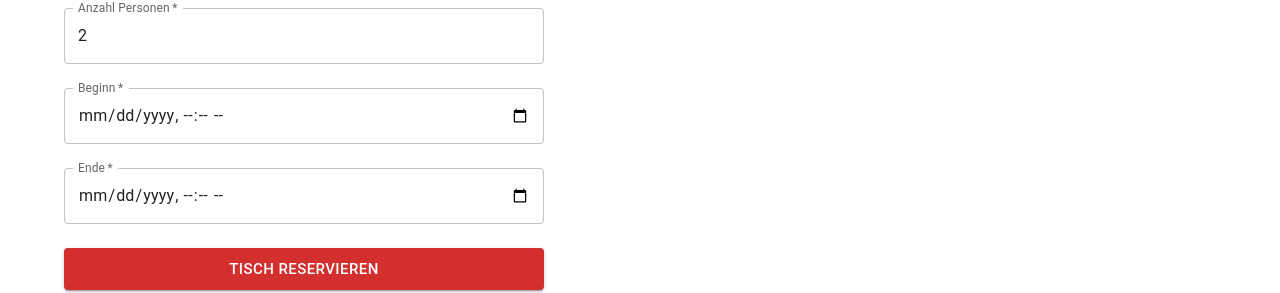
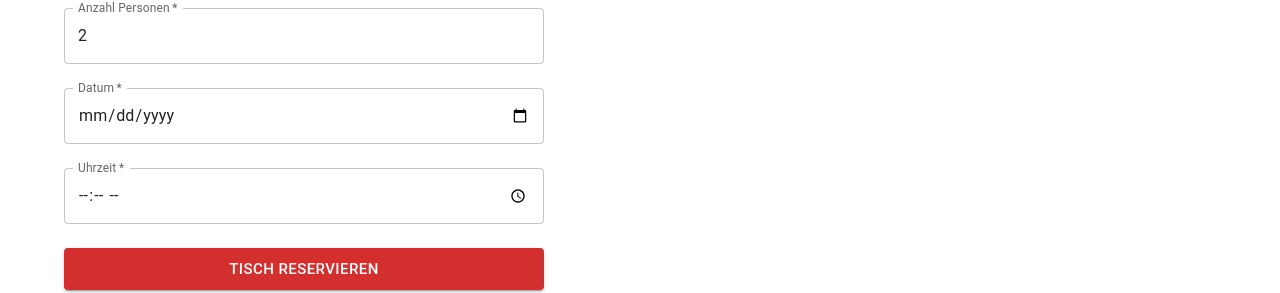
Before and after one commit to ny-nico-s/2026-rest-food-frontend-4, a React (Vite) app in the folder frontend-restaurant/: page /reservieren in a window 1280 px wide. Shown: the part 314-607 px from the top of the page. Built offline with nearby package versions, Linux system fonts and the light colour scheme.

Commit message:
Fix reservation request format and use German date and time inputs in 30-minute steps

```diff
--- a/frontend-restaurant/src/components/organisms/ReservationForm/ReservationForm.tsx
+++ b/frontend-restaurant/src/components/organisms/ReservationForm/ReservationForm.tsx
@@ -3,28 +3,53 @@ import Alert from '@mui/material/Alert'
 import Box from '@mui/material/Box'
 import Button from '@mui/material/Button'
 import Stack from '@mui/material/Stack'
+import Typography from '@mui/material/Typography'
 import TextField from '@mui/material/TextField'
 import { createReservation } from '../../../api/reservation.api'
 
 type Status = 'idle' | 'submitting' | 'success' | 'error'
 
+const RESERVATION_HOURS = 2
+
+function pad(value: number): string {
+  return String(value).padStart(2, '0')
+}
+
+function toLocalDateTime(date: Date): string {
+  return (
+    `${date.getFullYear()}-${pad(date.getMonth() + 1)}-${pad(date.getDate())}` +
+    `T${pad(date.getHours())}:${pad(date.getMinutes())}:00`
+  )
+}
+
 function ReservationForm() {
   const [lastName, setLastName] = useState('')
   const [phone, setPhone] = useState('')
   const [people, setPeople] = useState(2)
-  const [start, setStart] = useState('')
-  const [end, setEnd] = useState('')
+  const [date, setDate] = useState('')
+  const [time, setTime] = useState('')
   const [status, setStatus] = useState<Status>('idle')
   const [message, setMessage] = useState('')
 
+  const selected = date && time ? new Date(`${date}T${time}`) : null
+  const preview = selected
+    ? `${selected.toLocaleDateString('de-DE', {
+        weekday: 'long',
+        day: '2-digit',
+        month: 'long',
+        year: 'numeric',
+      })} um ${selected.toLocaleTimeString('de-DE', {
+        hour: '2-digit',
+        minute: '2-digit',
+      })} Uhr`
+    : ''
+
   const handleSubmit = async (event: React.FormEvent) => {
     event.preventDefault()
+    if (!selected) return
 
-    if (new Date(end) <= new Date(start)) {
-      setStatus('error')
-      setMessage('Das Ende muss nach dem Beginn liegen.')
-      return
-    }
+    const end = new Date(selected)
+    end.setHours(end.getHours() + RESERVATION_HOURS)
 
     setStatus('submitting')
     setMessage('')
@@ -33,16 +58,16 @@ function ReservationForm() {
         reserveeLastName: lastName,
         reserveePhoneNumber: phone,
         numberOfPeople: people,
-        start: new Date(start).toISOString(),
-        end: new Date(end).toISOString(),
+        start: toLocalDateTime(selected),
+        end: toLocalDateTime(end),
       })
       setStatus('success')
       setMessage(`Reservierung für ${lastName} bestätigt.`)
       setLastName('')
       setPhone('')
       setPeople(2)
-      setStart('')
-      setEnd('')
+      setDate('')
+      setTime('')
     } catch (err) {
       setStatus('error')
       setMessage(
@@ -81,21 +106,27 @@ function ReservationForm() {
           required
         />
         <TextField
-          label="Beginn"
-          type="datetime-local"
-          value={start}
-          onChange={(e) => setStart(e.target.value)}
+          label="Datum"
+          type="date"
+          value={date}
+          onChange={(e) => setDate(e.target.value)}
           slotProps={{ inputLabel: { shrink: true } }}
           required
         />
         <TextField
-          label="Ende"
-          type="datetime-local"
-          value={end}
-          onChange={(e) => setEnd(e.target.value)}
-          slotProps={{ inputLabel: { shrink: true } }}
+          label="Uhrzeit"
+          type="time"
+          value={time}
+          onChange={(e) => setTime(e.target.value)}
+          slotProps={{ inputLabel: { shrink: true }, htmlInput: { step: 1800 } }}
           required
         />
+
+        {preview && (
+          <Typography variant="body2" sx={{ color: 'text.secondary' }}>
+            Reservierung am {preview}
+          </Typography>
+        )}
 
         <Button
           type="submit"
```
